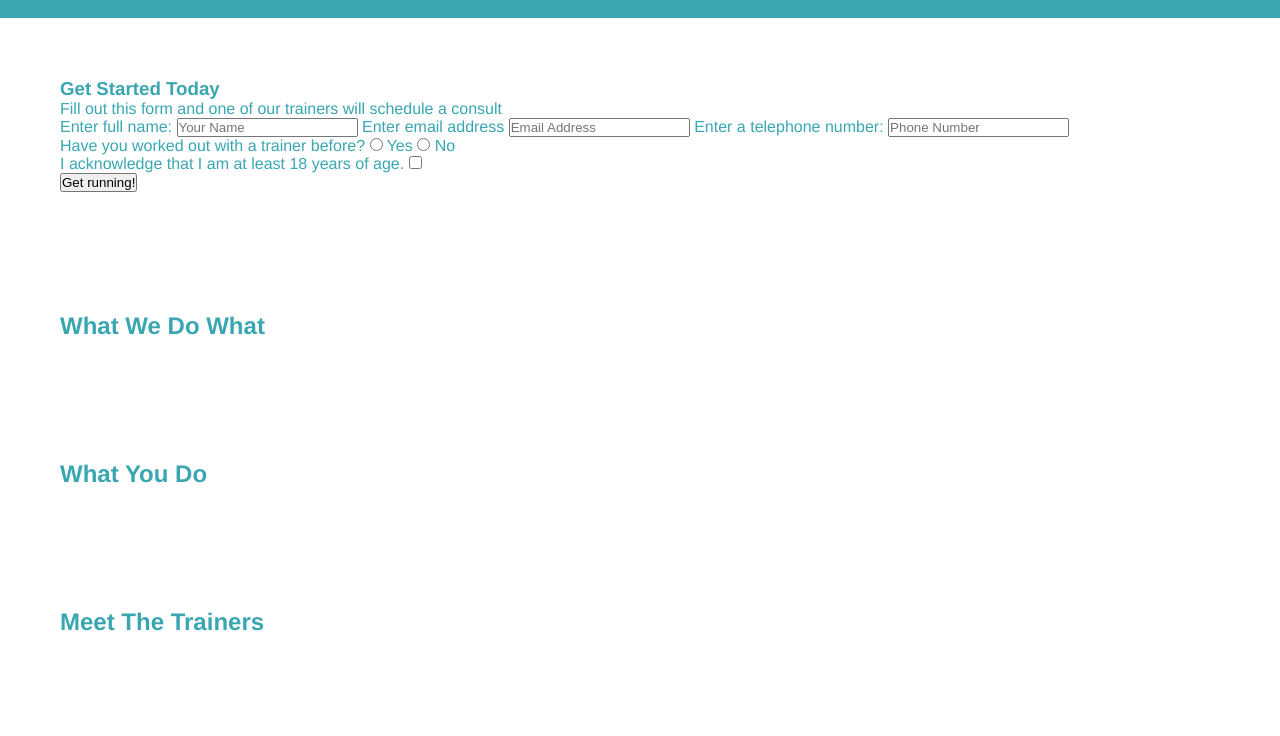
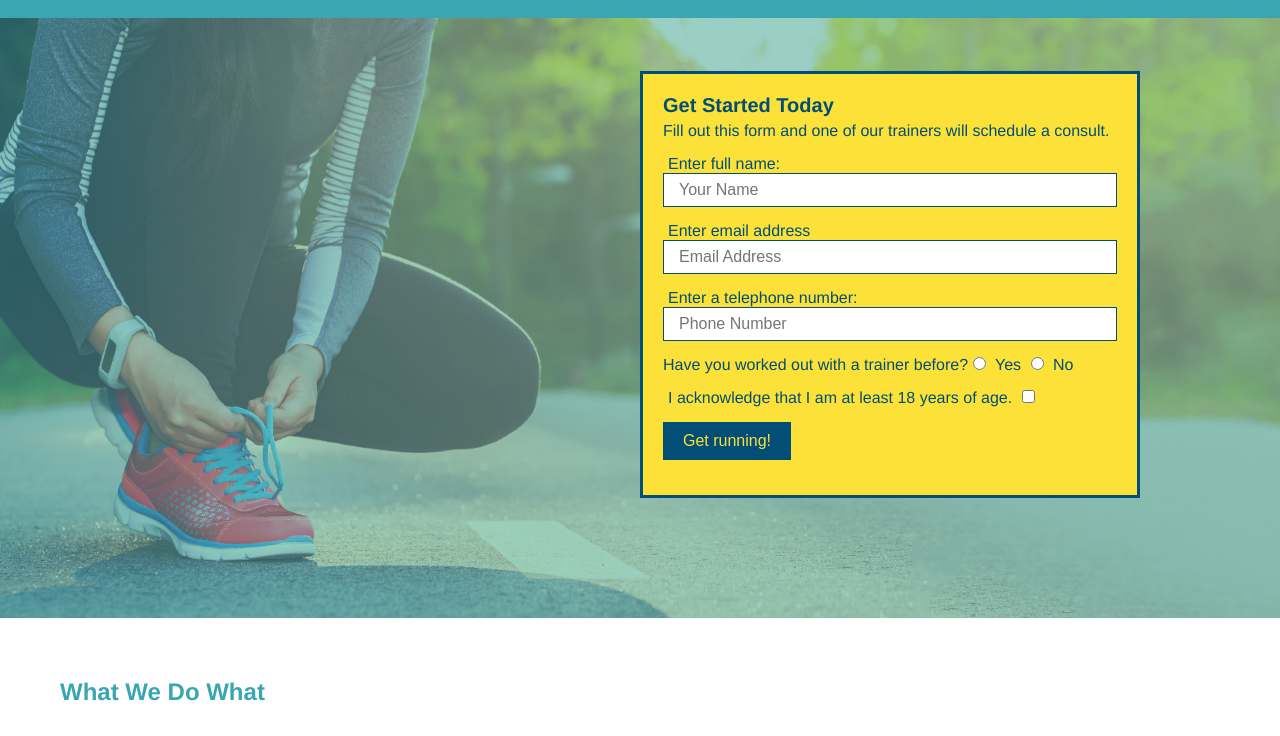
Before and after one commit to JonCurls/run-buddy, a plain HTML site: page index.html in a window 1280 px wide. Shown: the part 64-800 px from the top of the page. Drawn offline with Linux system fonts and the light colour scheme.

Commit message:
hero-form-correct

```diff
--- a/assets/css/style.css
+++ b/assets/css/style.css
@@ -70,3 +70,53 @@ footer a {
 section {
     padding: 60px;
 }
+
+.hero {
+    background-image: url("../images/hero-bg.jpg");
+    height: 600px;
+    background-size: cover;
+    background-position: center;
+    position: relative;
+}
+
+.hero-form {
+    background-color: #fce138;
+    color: #024e76;
+    padding: 20px;
+    width: 500px;
+    border: solid 3px #024e76;
+    position: absolute;
+    bottom: 120px;
+    right: 140px;
+}
+
+.hero-form h3 {
+    margin: 0px;
+    font-size: 20px;
+}
+
+.hero-form p {
+    margin: 5px 0 15px 0;
+}
+
+.form-input {
+    border: 1px solid #024e76;
+    display: block;
+    padding: 7px 15px;
+    font-size: 16px;
+    color: #024e76;
+    width: 100%;
+    margin-bottom: 15px;
+}
+
+.hero-form label {
+    margin: 0 5px;
+}
+
+.hero-form button {
+    color: #fce138;
+    background-color: #024e76;
+    border: none;
+    padding: 10px 20px;
+    font-size: 16px;
+}
--- a/index.html
+++ b/index.html
@@ -37,18 +37,20 @@
         </header>
 
         <!-- hero/jumbotron -->
-        <section>
-            <div>
+        <section class="hero">
+            <div class="hero-form">
                 <h3>Get Started Today</h3>
-                <p>Fill out this form and one of our trainers will schedule a consult</p>
+                <p>Fill out this form and one of our trainers will schedule a consult.</p>
             <!-- form element -->
                 <form>
                     <label for="name">Enter full name:</label>
-                    <input type="text" placeholder="Your Name" name="name" id="name" />
+                    <input type="text" placeholder="Your Name" name="name" id="name" class="form-input">
+
                     <label for="email">Enter email address</label>
-                    <input type="email" placeholder="Email Address" name="email" id="email" />
+                    <input type="email" placeholder="Email Address" name="email" id="email" class="form-input">
+
                     <label for="phone">Enter a telephone number:</label>
-                    <input type="tel" placeholder="Phone Number" name="phone" id="phone"/>
+                    <input type="tel" placeholder="Phone Number" name="phone" id="phone" class="form-input">
                     <p>
                     Have you worked out with a trainer before?
                     <input type="radio" name="trainer-confirm" id="trainer-yes" />
```
Also changed, not shown: assets/images/hero-bg.jpg (added).
